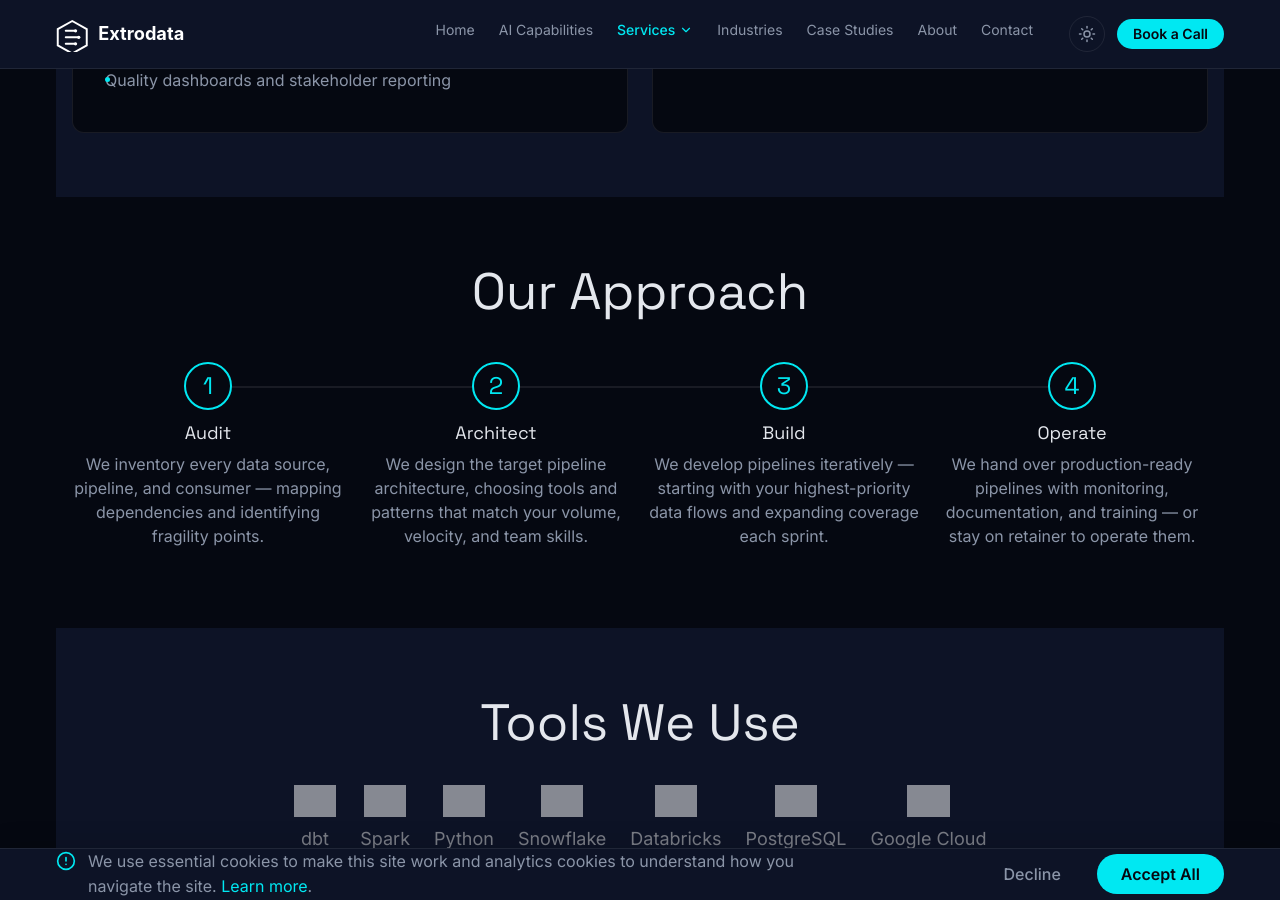
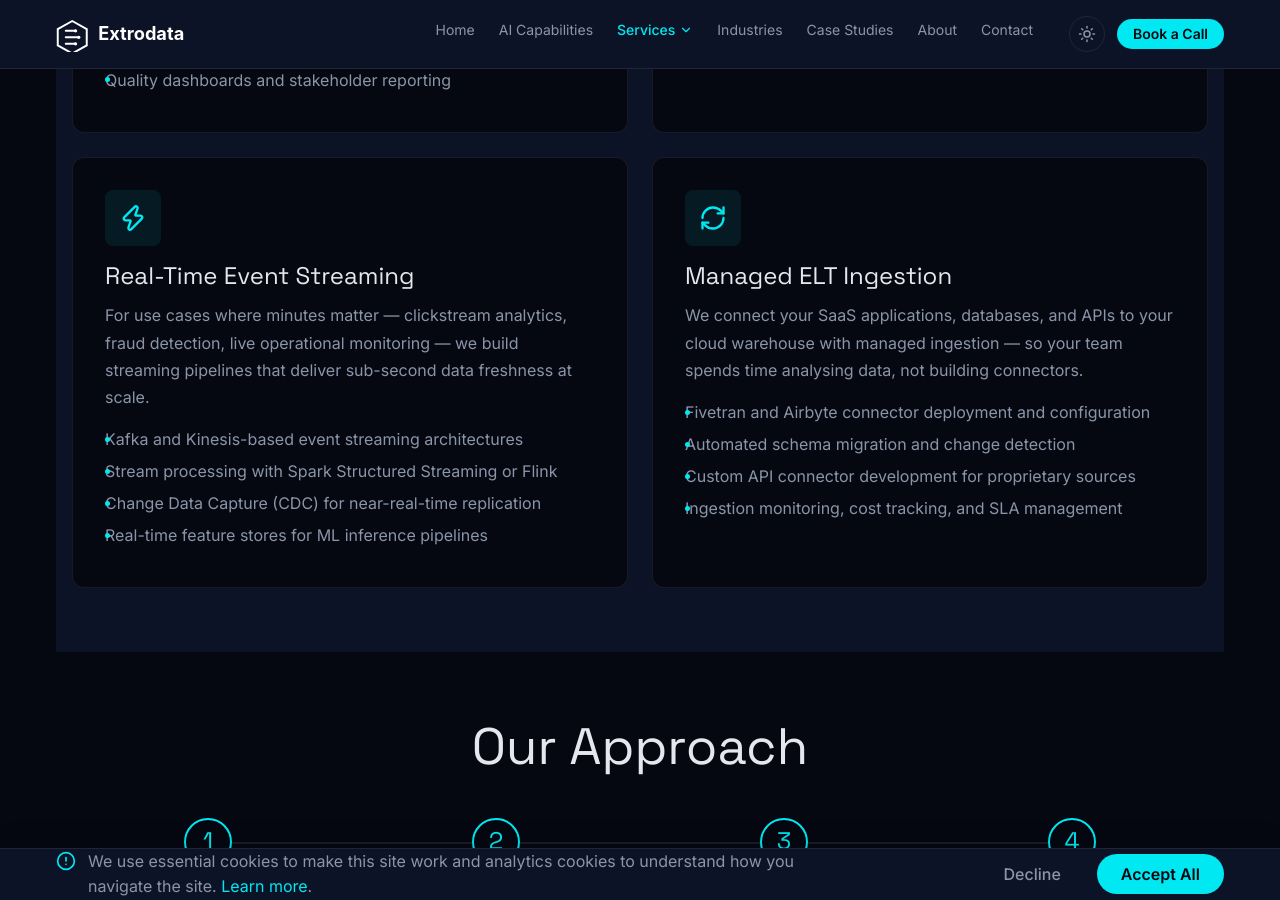
Before and after one commit to HBadhwar/extrodata, a Jekyll site: the page built from _pages/data-engineering.html, in a window 1280 px wide and 900 px high, scrolled down 1864 px, cut to the strip 0-900 px from the top of the window. Built offline with Jekyll 4.4.1, drawn with Linux system fonts in a browser that asks for light colours; grey boxes are pictures that could not be loaded.

Commit message:
feat: Phase 3 — Capabilities & Tech Stack expansion
- Data Engineering: add Real-Time Event Streaming and Managed ELT Ingestion capability cards (Kafka, Fivetran, CDC)
- Data Strategy: add PCI-DSS compliant data architecture bullet
- Analytics & BI: add Marketing Data Infrastructure card with AdTech integrations
- Services overview: sync new bullets across all three service previews
- Industries: mention PCI-DSS in Financial Services bento cell

```diff
--- a/_pages/data-engineering.html
+++ b/_pages/data-engineering.html
@@ -94,6 +94,34 @@ permalink: /data-engineering/
         </ul>
       </div>
 
+      <div class="capability-detail-card reveal-stagger" data-stagger="4">
+        <div class="capability-detail-card__icon">
+          <i data-lucide="zap" style="width:28px;height:28px;"></i>
+        </div>
+        <h4 class="capability-detail-card__title">Real-Time Event Streaming</h4>
+        <p class="capability-detail-card__desc">For use cases where minutes matter — clickstream analytics, fraud detection, live operational monitoring — we build streaming pipelines that deliver sub-second data freshness at scale.</p>
+        <ul class="capability-detail-card__list">
+          <li>Kafka and Kinesis-based event streaming architectures</li>
+          <li>Stream processing with Spark Structured Streaming or Flink</li>
+          <li>Change Data Capture (CDC) for near-real-time replication</li>
+          <li>Real-time feature stores for ML inference pipelines</li>
+        </ul>
+      </div>
+
+      <div class="capability-detail-card reveal-stagger" data-stagger="5">
+        <div class="capability-detail-card__icon">
+          <i data-lucide="refresh-cw" style="width:28px;height:28px;"></i>
+        </div>
+        <h4 class="capability-detail-card__title">Managed ELT Ingestion</h4>
+        <p class="capability-detail-card__desc">We connect your SaaS applications, databases, and APIs to your cloud warehouse with managed ingestion — so your team spends time analysing data, not building connectors.</p>
+        <ul class="capability-detail-card__list">
+          <li>Fivetran and Airbyte connector deployment and configuration</li>
+          <li>Automated schema migration and change detection</li>
+          <li>Custom API connector development for proprietary sources</li>
+          <li>Ingestion monitoring, cost tracking, and SLA management</li>
+        </ul>
+      </div>
+
     </div>
   </div>
 </section>
--- a/_pages/data-strategy.html
+++ b/_pages/data-strategy.html
@@ -63,6 +63,7 @@ permalink: /data-strategy/
           <li>Integration patterns for hybrid and multi-cloud environments</li>
           <li>Real-time and batch processing architecture design</li>
           <li>Reference architectures tailored to your industry and scale</li>
+          <li>PCI-DSS compliant data architecture for regulated industries</li>
         </ul>
       </div>
 
--- a/_pages/industries.html
+++ b/_pages/industries.html
@@ -22,7 +22,7 @@ permalink: /industries/
           <i data-lucide="landmark" style="width:32px;height:32px;"></i>
         </div>
         <h3 class="bento-card__title">Financial Services</h3>
-        <p class="bento-card__desc">From regulatory reporting automation to real-time fraud detection and credit risk modelling. We help banks, insurers, and asset managers turn data into competitive advantage while meeting the strictest compliance standards. Our work spans Basel III/IV reporting, AML transaction monitoring, and AI-driven customer personalisation.</p>
+        <p class="bento-card__desc">From regulatory reporting automation to real-time fraud detection and credit risk modelling. We help banks, insurers, and asset managers turn data into competitive advantage while meeting the strictest compliance standards. Our work spans Basel III/IV reporting, AML transaction monitoring, PCI-DSS compliant payment data architectures, and AI-driven customer personalisation.</p>
       </div>
 
       <!-- Healthcare & Life Sciences -->
--- a/_pages/services.html
+++ b/_pages/services.html
@@ -23,6 +23,7 @@ permalink: /services/
           <li>Current-state assessment and target-state vision</li>
           <li>Data governance and quality standards</li>
           <li>Phased delivery roadmap with quantified ROI</li>
+          <li>PCI-DSS compliant data architecture for regulated industries</li>
         </ul>
         <a href="{{ '/data-strategy/' | relative_url }}" class="btn btn--primary">Explore this service <i data-lucide="arrow-right" style="width:16px;height:16px;"></i></a>
       </div>
@@ -41,6 +42,8 @@ permalink: /services/
           <li>Batch and real-time pipeline development</li>
           <li>Data modelling: dimensional, vault, OBT patterns</li>
           <li>Automated quality testing and monitoring</li>
+          <li>Real-time event streaming for near-real-time data movement</li>
+          <li>Managed ELT ingestion with automated schema migration</li>
         </ul>
         <a href="{{ '/data-engineering/' | relative_url }}" class="btn btn--primary">Explore this service <i data-lucide="arrow-right" style="width:16px;height:16px;"></i></a>
       </div>
@@ -59,6 +62,7 @@ permalink: /services/
           <li>C-suite scorecards and operational dashboards</li>
           <li>Self-service analytics with governed access</li>
           <li>KPI frameworks and metric stores</li>
+          <li>Marketing data infrastructure with AdTech integrations</li>
         </ul>
         <a href="{{ '/analytics-bi/' | relative_url }}" class="btn btn--primary">Explore this service <i data-lucide="arrow-right" style="width:16px;height:16px;"></i></a>
       </div>
```
Also changed, not shown: _pages/analytics-bi.html (+14 -0 lines).
